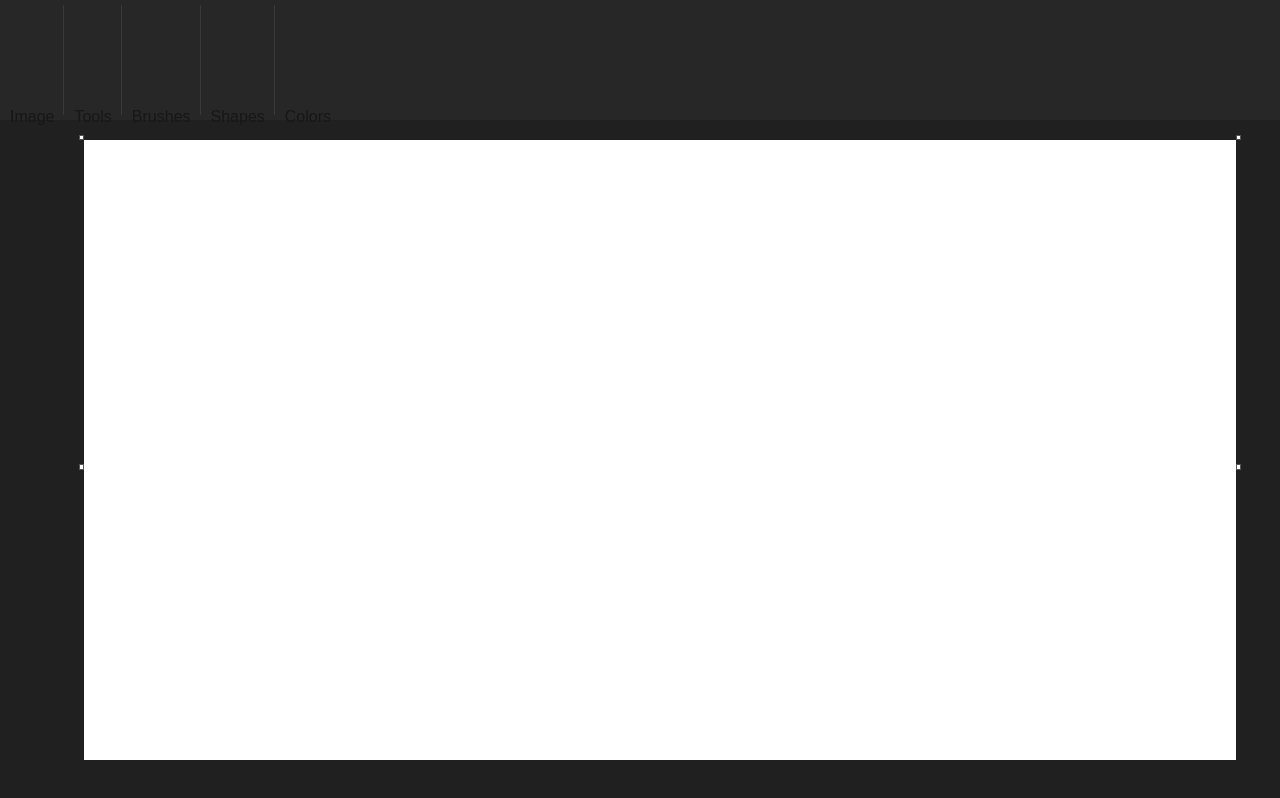
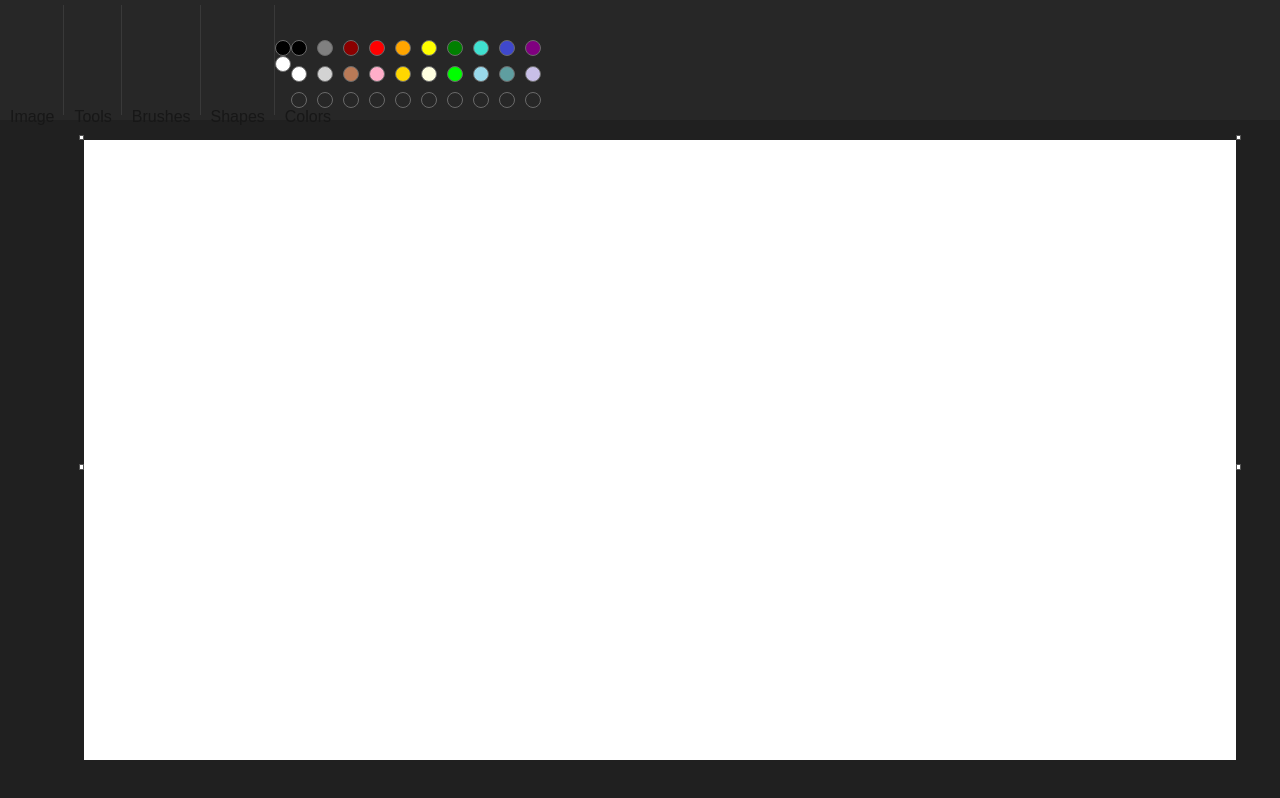
Before and after one commit to depash/paint-clone, a Next.js app: page / in a window 1280 px wide. Built offline with nearby package versions, Linux system fonts and the light colour scheme.

Commit message:
styleing color circles

```diff
--- a/src/app/components/menuBar.module.css
+++ b/src/app/components/menuBar.module.css
@@ -17,6 +17,8 @@
     display: flex;
     align-items: flex-end;
     position: relative;
+    flex-direction: column;
+    justify-content: flex-end;
 }
 
 .menuItemWrapper:not(:last-child)::after {
@@ -41,3 +43,21 @@
     padding-right: 10px;
     padding-left: 10px;
 }
+
+.menuColors {
+    display: flex;
+}
+
+.allColorOptions {
+    display: grid;
+    grid-template-columns: repeat(10, 1fr);
+    gap: 10px;
+    width: 200px;
+}
+
+.colorCircle {
+    width: 16px;
+    height: 16px;
+    border-radius: 50%;
+    border: .5px solid #6a6a6a;
+}
--- a/src/app/components/menuBar.tsx
+++ b/src/app/components/menuBar.tsx
@@ -8,10 +8,11 @@ import ImageMenu from './menuComponents/imageMenu';
 type menuBarProps = {
     colorOptions: Array<String>,
     additionalColors: Array<String>,
+    brushColor: String,
     setBrushColor: React.Dispatch<React.SetStateAction<string>>,
 }
 
-export default function MenuBar({ colorOptions, additionalColors, setBrushColor }: menuBarProps) {
+export default function MenuBar({ colorOptions, additionalColors, brushColor, setBrushColor }: menuBarProps) {
     return (
         <nav className={styles.menuBarContainer}>
             <ul className={styles.menuBarWrapper}>
@@ -20,6 +21,7 @@ export default function MenuBar({ colorOptions, additionalColors, setBrushColor
                 <Brushes />
                 <Shapes />
                 <Colors
+                    brushColor={brushColor}
                     colorOptions={colorOptions}
                     additionalColors={additionalColors}
                     setBrushColor={setBrushColor}
--- a/src/app/components/menuComponents/colors.tsx
+++ b/src/app/components/menuComponents/colors.tsx
@@ -1,17 +1,33 @@
 import styles from '../menuBar.module.css';
+import React from 'react';
+import { useState } from 'react'
 
 type menuBarProps = {
     colorOptions: Array<String>,
     additionalColors: Array<String>,
+    brushColor: String,
     setBrushColor: React.Dispatch<React.SetStateAction<string>>,
 }
 
-export default function Colors({ colorOptions, additionalColors, setBrushColor }: menuBarProps) {
+export default function Colors({ colorOptions, additionalColors, brushColor, setBrushColor }: menuBarProps) {
+    const [selectedBrushColor, setSelectedBrushColor] = useState(brushColor);
+    const [secondaryBrushColor, setSecondaryBrushColor] = useState('white');
+
     return (
         <li className={styles.menuItemWrapper}>
             <div className={`${styles.menuColors} ${styles.menuItem}`}>
-                <div className={styles.primaryColorOptions}></div>
-                <div className={styles.allColorOptions}></div>
+                <div className={styles.primaryColorOptions}>
+                    <div className={styles.colorCircle} style={{ backgroundColor: `black` }}></div>
+                    <div className={styles.colorCircle} style={{ backgroundColor: `${secondaryBrushColor}` }}></div>
+                </div>
+                <div className={styles.allColorOptions}>
+                    {colorOptions.map((color, index) => (
+                        <div className={styles.colorCircle} style={{ backgroundColor: `${color}` }}></div>
+                    ))}
+                    {additionalColors.map((color, index) => (
+                        <div className={styles.colorCircle} style={{ backgroundColor: `${color}` }}></div>
+                    ))}
+                </div>
                 <div className={styles.colorPicker}></div>
             </div>
             <p className={styles.menuLabel}>Colors</p>
--- a/src/app/page.tsx
+++ b/src/app/page.tsx
@@ -9,10 +9,11 @@ import { useState } from 'react'
 export default function Home() {
   const [width, setWidth] = useState(1152);
   const [height, setHeight] = useState(648);
-  const [brushColor, setBrushColor] = useState('#000000')
+  const [brushColor, setBrushColor] = useState('black')
   const [brushSize, setBrushSize] = useState(10);
   const [colorOptions, setColorOptions] = useState(
-    ['black',
+    [
+      'black',
       'grey',
       'darkred',
       'red',
@@ -20,26 +21,28 @@ export default function Home() {
       'yellow',
       'green',
       'turquoise',
-      'indigo',
+      '#3f48cc',
       'purple',
       'white',
       'lightgray',
-      'brown',
-      'rose',
+      '#b97a57',
+      '#ffaec9',
       'gold',
       'lightyellow',
       'lime',
-      'lightturquoise',
+      '#99d9ea',
       'cadetblue',
-      'lavender',]
+      '#c8bfe7',
+    ]
   );
-  const [additionalColors, setAdditionalColors] = useState([])
+  const [additionalColors, setAdditionalColors] = useState(['', '', '', '', '', '', '', '', '', ''])
 
   return (
     <div className={styles.page}>
       <MenuBar
         colorOptions={colorOptions}
         additionalColors={additionalColors}
+        brushColor={brushColor}
         setBrushColor={setBrushColor}
       />
       <Canvas
```
